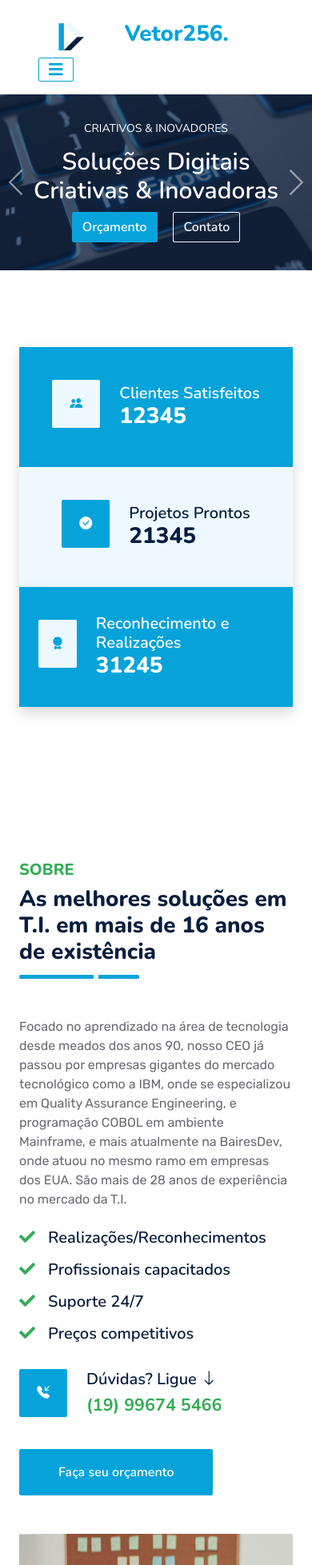
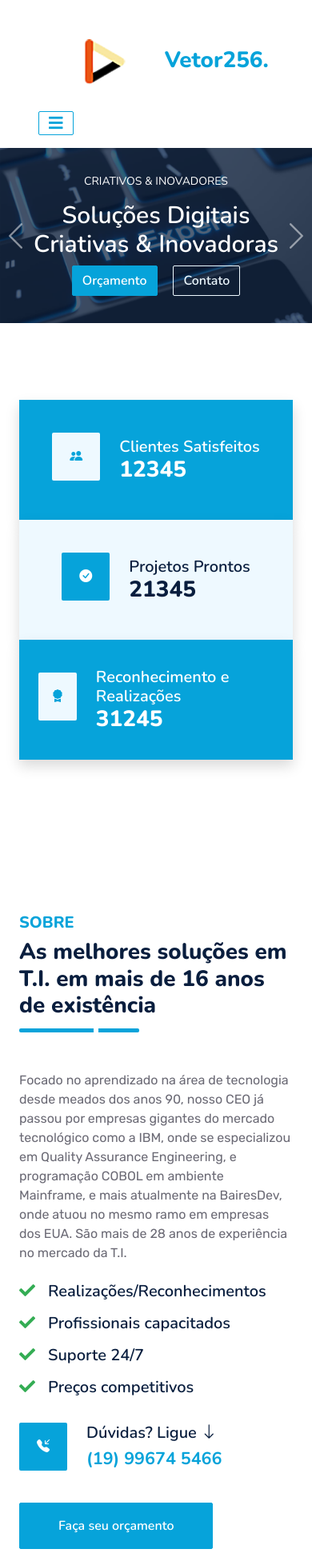
Before and after one commit to IsaiasLourenco/portfolio, a PHP site: page /portfolio/index.php in a window 390 px wide. Shown: the top 1957 px of the page at 80% size. Run offline with PHP 8.4, Linux system fonts and the light colour scheme; some libraries are stand-ins or nearby versions.

Commit message:
Acertei o logo e tirei o botão login, acertando o nome da empresa no site responsivo

```diff
--- a/about.php
+++ b/about.php
@@ -50,7 +50,7 @@
   <div class="container-fluid position-relative p-0">
     <nav class="navbar navbar-expand-lg navbar-dark px-5 py-3 py-lg-0">
       <a href="index.php" class="navbar-brand p-0">
-        <h1 class="m-0 text-white"><img src="img/logo.png" alt="Logo img" />
+        <h1 class="m-0"><img src="img/logogg.png" width="150px" alt="Logo img" />
           <i class=""></i><?php echo $nome_site ?>
         </h1>
       </a>
@@ -84,7 +84,6 @@
         <butaton type="button" class="btn text-primary ms-3" data-bs-toggle="modal" data-bs-target="#searchModal"><i
             class="fa fa-search"></i></butaton>
         <a href="products.php" class="btn btn-primary py-2 px-4 me-3 slideInLeft">Produtos</a>
-        <a target="_blank" href="sistema/index.php" class="btn btn-outline-light py-2 px-4 me-3 slideInRight">Login</a>
       </div>
     </nav>
 
--- a/index.php
+++ b/index.php
@@ -10,7 +10,7 @@
   <meta content="Free HTML Templates" name="description" />
 
   <!-- Favicon -->
-  <link href="img/logozoco.ico" rel="icon" />
+  <link href="img/oficiallogo.ico" rel="icon" />
 
   <!-- Google Web Fonts -->
   <link rel="preconnect" href="https://fonts.googleapis.com" />
@@ -45,7 +45,7 @@
   <div class="container-fluid position-relative p-0">
     <nav class="navbar navbar-expand-lg navbar-dark px-5 py-3 py-lg-0">
       <a href="index.php" class="navbar-brand p-0">
-        <h1 class="m-0"><img src="img/logozoco.PNG" width="100px" alt="Logo img" />
+        <h1 class="m-0"><img src="img/logogg.png" width="150px" alt="Logo img" />
           <i class=""></i><?php echo $nome_site ?>
         </h1>
       </a>
--- a/rodape.php
+++ b/rodape.php
@@ -7,7 +7,7 @@
         <div class="d-flex flex-column align-items-center justify-content-center text-center h-100 bg-primary p-4">
           <a href="index.html" class="navbar-brand">
             <h1 class="m-0 text-white">
-              <img src="img/logo.png" alt="Logo img" />
+              <img src="img/logogg.png" alt="Logo img" width="150px">
               <i class=""></i><?php echo $nome_site ?>
             </h1>
           </a>
--- a/within_about.php
+++ b/within_about.php
@@ -4,7 +4,7 @@
     <div class="row g-5">
       <div class="col-lg-7">
         <div class="section-title position-relative pb-3 mb-5">
-          <h5 class="fw-bold text-secondary text-uppercase">Sobre</h5>
+          <h5 class="fw-bold text-primary text-uppercase">Sobre</h5>
           <h1 class="mb-0">
             As melhores soluções em T.I. em mais de 16 anos de existência
           </h1>
@@ -41,7 +41,7 @@
           </div>
           <div class="ps-4">
             <h5 class="mb-2">Dúvidas? Ligue <i class="bi bi-arrow-down"></i></h5>
-            <h4 class="text-secondary mb-0">(19) 99674 5466</h4>
+            <h4 class="text-primary mb-0">(19) 99674 5466</h4>
           </div>
         </div>
         <a href="quote.html" class="btn btn-primary py-3 px-5 mt-3 wow zoomIn" data-wow-delay="0.9s">Faça seu
```
